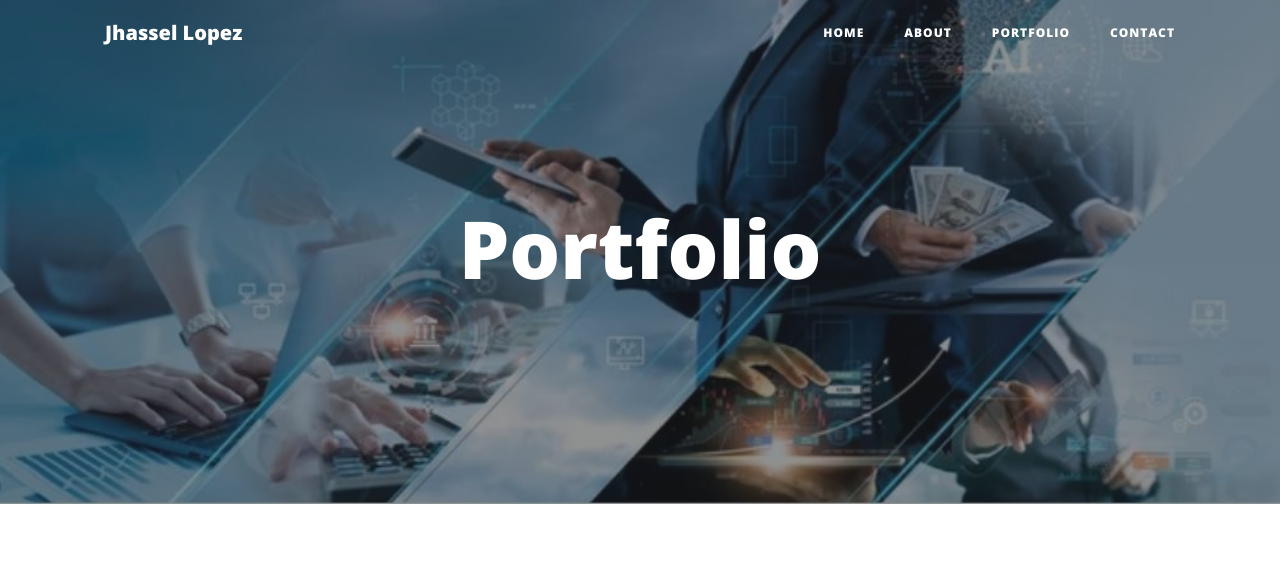
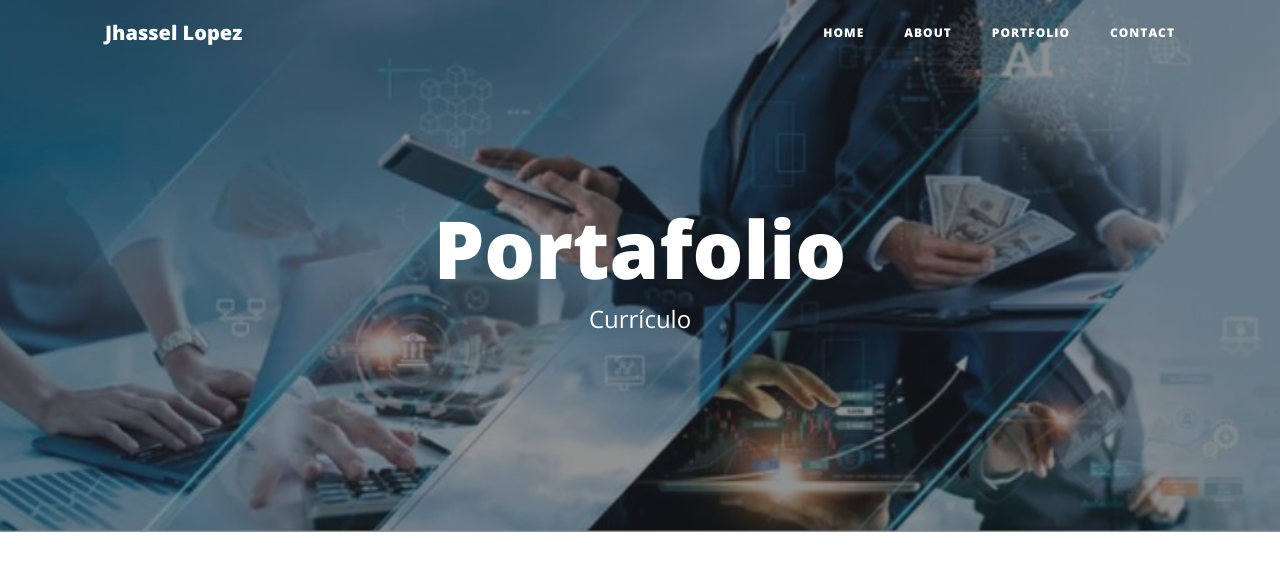
Before and after one commit to JhasselM/My_web, a Django app: page /portfolio/ in a window 1280 px wide. Shown: the top 572 px of the page. Run offline with Django 5.2, Linux system fonts and the light colour scheme; tables that the repository leaves empty hold one stand-in row (values such as "Sample post"); grey boxes marked "Sample" are stand-in pictures; some libraries are stand-ins or nearby versions.

Commit message:
Update portfolio.html

```diff
--- a/portfolio/templates/portfolio/portfolio.html
+++ b/portfolio/templates/portfolio/portfolio.html
@@ -1,11 +1,12 @@
-{% extends "core/base.html" %}
+{% extends 'core/base.html' %}
 
-{% block title %}Portfolio{% endblock %}
+{% block title %}Portafolio{% endblock %}
 
 {% block background %}{% load static %}{% static 'core/img/portfolio-bg.jpg' %}{% endblock %}
 
 {% block headers %}
-    <h1>Portfolio</h1>
+<h1>Portafolio</h1>
+<span class="subheading">Currículo</span>
 {% endblock %}
 
 {% block content %}
@@ -13,12 +14,14 @@
         <!-- Proyecto -->
         <div class="row project">
             <div class="col-lg-3 col-md-4 offset-lg-1">
-                <img class="img-fluid" src="{{ project.image.url }}" alt="">
+                <img class="img-fluid" src="{{project.image.url}}" alt="">
             </div>
             <div class="col-lg-7 col-md-8">
-                <h2 class="section-heading title">{{ project.title }}</h2>
-                <p>{{ project.description }}</p>
-                <!--<p><a href="http://google.com">Más información</a></p>-->
+                <h2 class="section-heading title">{{project.title}}</h2>
+                <p>{{project.description}}</p>
+                {% if project.link %}
+                    <p><a href="{{project.link}}">Más información</a></p>
+                {% endif %}
             </div>
         </div>
     {% endfor %}
```
